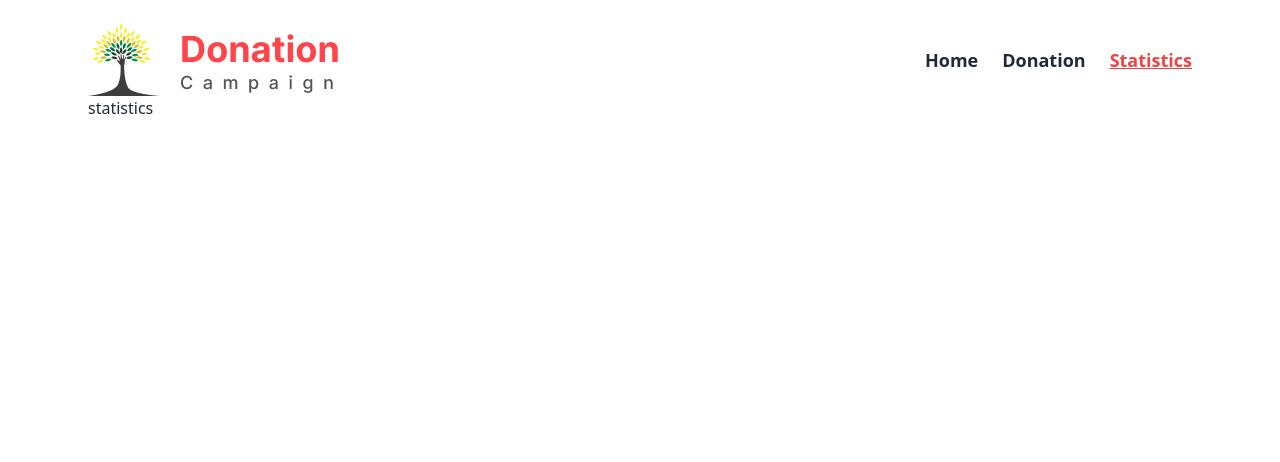
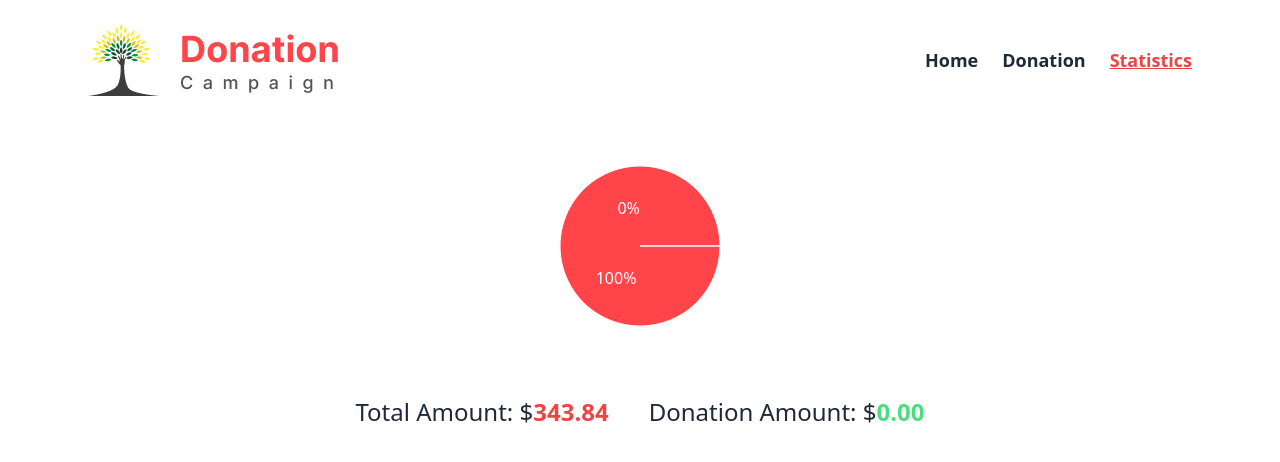
Before and after one commit to AshikurZaman01/react-donaton-campaign, a React (Vite) app: page /statistics in a window 1280 px wide. Shown: the top 462 px of the page. Built offline with nearby package versions, Linux system fonts and the light colour scheme.

Commit message:
add ststistics page and calculate data and show in the PieChart

```diff
--- a/package.json
+++ b/package.json
@@ -10,11 +10,15 @@
     "preview": "vite preview"
   },
   "dependencies": {
+    "chart.js": "^4.4.0",
     "localforage": "^1.10.0",
     "match-sorter": "^6.3.1",
     "react": "^18.2.0",
+    "react-chartjs-2": "^5.2.0",
     "react-dom": "^18.2.0",
+    "react-google-charts": "^4.0.1",
     "react-router-dom": "^6.16.0",
+    "recharts": "^2.8.0",
     "sort-by": "^1.2.0",
     "sweetalert2": "^11.7.29"
   },
--- a/src/Components/Products/Product.jsx
+++ b/src/Components/Products/Product.jsx
@@ -11,8 +11,8 @@ const Product = () => {
 
     const [product , setProduct] = useState();
     const { Picture, Category, Title, card_bg, category_bg, text_button_bg , price, description} = product || {};
+
     useEffect(()=>{
-
         const findProduct = products?.find(pro => pro.id === id);
         setProduct(findProduct);
     },[id , products])
--- a/src/Pages/Donation/Donation.jsx
+++ b/src/Pages/Donation/Donation.jsx
@@ -13,6 +13,8 @@ const Donation = () => {
     useEffect(()=>
     {
         const donationProducts =   JSON.parse(localStorage.getItem('products'));
+
+        const doAmount = donationProducts.reduce((pre , current)=> pre + current.price , 0)
 
         if(donationProducts){
             setDonations(donationProducts);
@@ -50,6 +52,7 @@ const Donation = () => {
 
     return (
         <div>
+
             <div>
                 {
                     noData ? <h2 className='text-3xl font-bold flex justify-center items-center h-[70vh]'>{noData}</h2> :
--- a/src/Pages/Statistics/Statistics.jsx
+++ b/src/Pages/Statistics/Statistics.jsx
@@ -1,11 +1,71 @@
-import React from 'react';
+import React, { useEffect, useState } from 'react';
+import { useLoaderData } from 'react-router-dom';
+import { PieChart, Pie, Cell, ResponsiveContainer } from 'recharts';
 
 const Statistics = () => {
+  const data = useLoaderData();
+  const [totalAmount, setTotalAmount] = useState(0);
+  const [donationAmount, setDonationAmount] = useState(0);
+
+  useEffect(() => {
+    const amount = data.reduce((acc, current) => acc + current.price, 0);
+    setTotalAmount(amount);
+
+    const donationProducts = JSON.parse(localStorage.getItem('products'));
+
+    if (donationProducts) {
+      const doAmount = donationProducts.reduce((acc, current) => acc + current.price, 0);
+      setDonationAmount(doAmount);
+    } else {
+      setDonationAmount(0);
+    }
+  }, [data]);
+
+  const chartData = [
+    { name: 'Total Amount', value: totalAmount },
+    { name: 'Donation Amount', value: donationAmount },
+  ];
+
+  const COLORS = ['#FF444A', '#00C49F'];
+  const renderCustomizedLabel = ({ cx, cy, midAngle, innerRadius, outerRadius, percent }) => {
+    const radius = innerRadius + (outerRadius - innerRadius) * 0.5;
+    const x = cx + radius * Math.cos(-midAngle);
+    const y = cy + radius * Math.sin(-midAngle);
     return (
-        <div>
-            statistics
-        </div>
+      <text x={x} y={y} fill="white" textAnchor="middle" dominantBaseline="central">
+        {`${(percent * 100).toFixed(0)}%`}
+      </text>
     );
+  };
+
+  return (
+    <div>
+      <ResponsiveContainer width="100%" height={300}>
+        <PieChart>
+          <Pie
+            data={chartData}
+            cx="50%"
+            cy="50%"
+            labelLine={false}
+            label={renderCustomizedLabel}
+            outerRadius={80}
+            fill="#8884d8"
+            dataKey="value"
+          >
+            {chartData.map((entry, index) => (
+              <Cell key={`cell-${index}`} fill={COLORS[index % COLORS.length]} />
+            ))}
+          </Pie>
+        </PieChart>
+      </ResponsiveContainer>
+
+      <div className='flex justify-center items-center gap-10 text-2xl'>
+        <h2>Total Amount: $<span className='text-red-500 font-bold'>{totalAmount.toFixed(2)}</span> </h2>
+        <h2>Donation Amount: $<span className='text-green-400 font-bold'>{donationAmount.toFixed(2)}</span> </h2>
+      </div>
+
+    </div>
+  );
 };
 
 export default Statistics;
--- a/src/main.jsx
+++ b/src/main.jsx
@@ -31,7 +31,9 @@ const router = createBrowserRouter([
       },
       {
         path: "/statistics",
-        element : <Statistics></Statistics>
+        element : <Statistics></Statistics>,
+        loader : () => fetch('/data.json')
+
       },
       {
         path : "/products/:id",
```
Also changed, not shown: 1 other file (tests, documents, lock files or other folders).
